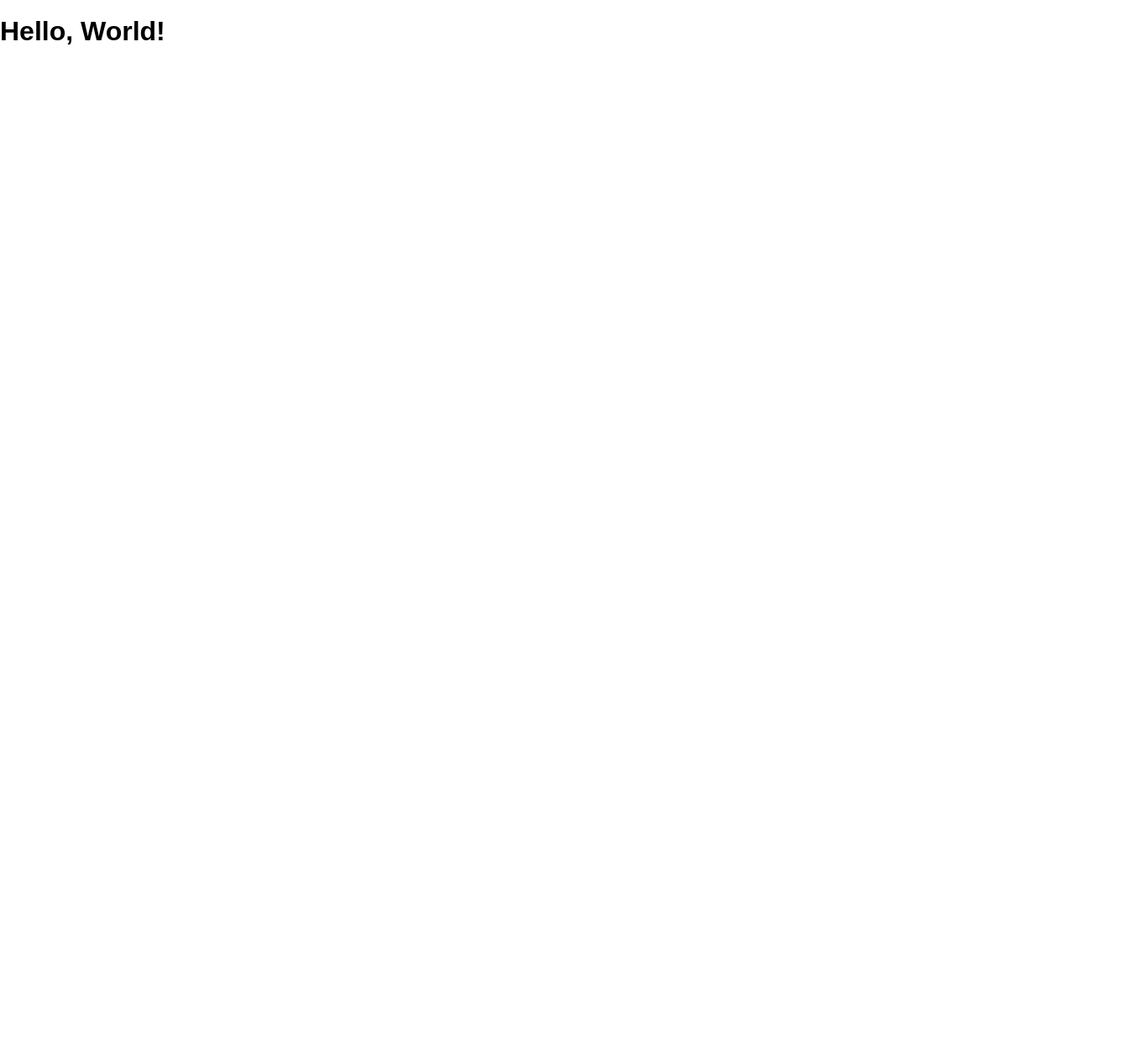
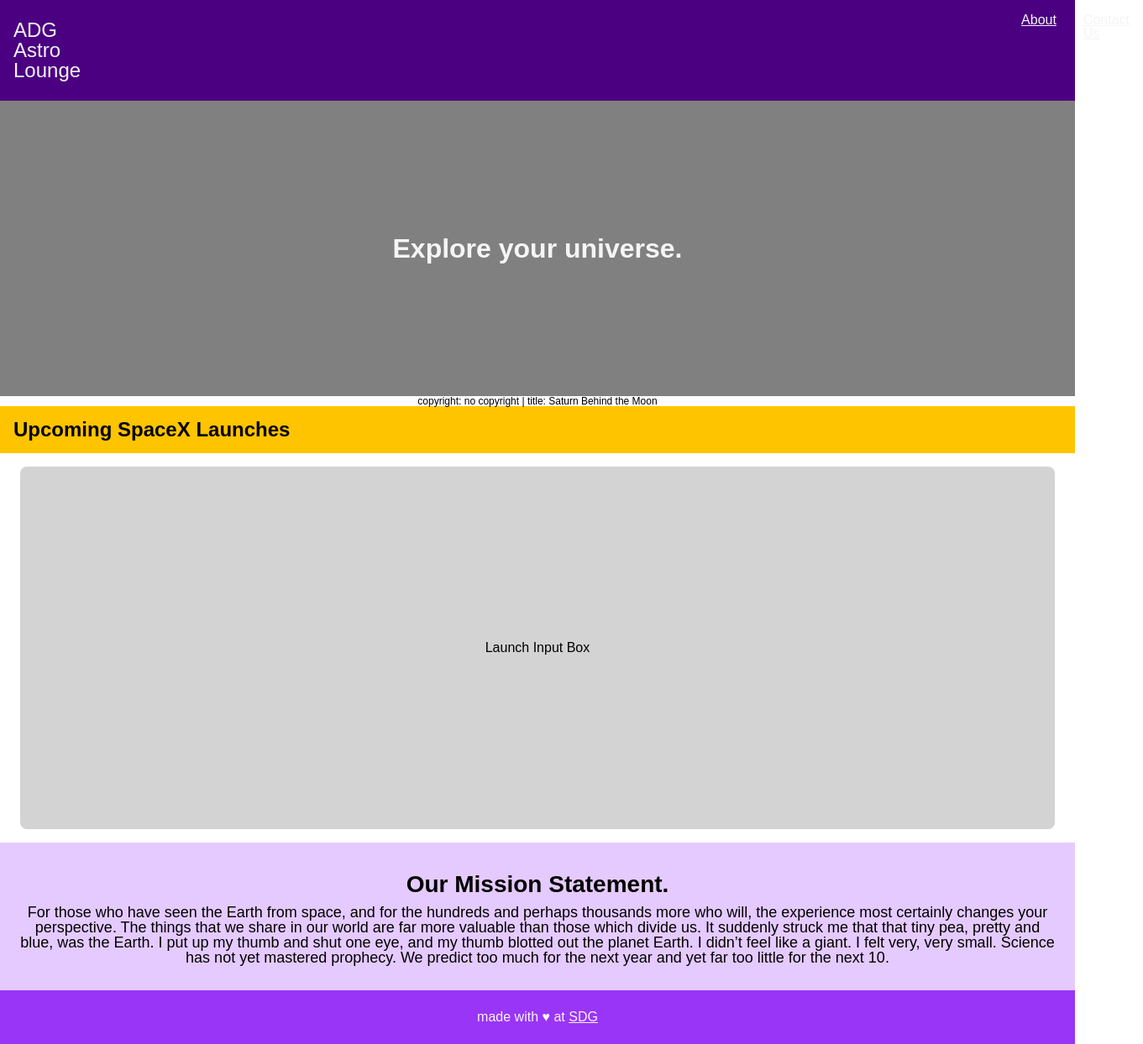
Before and after one commit to nadiapolonia/astro, a website: page public/index.html in a window 1280 px wide. Shown: the whole page at 84% size, 1361 px wide, since content can reach past the window. Before the commit the page ends 821 px from the top, so only its background shows below. Drawn offline with Linux system fonts and the light colour scheme.

Commit message:
html made

```diff
--- a/public/index.html
+++ b/public/index.html
@@ -1,14 +1,53 @@
 <!DOCTYPE html>
 <html>
   <head lang="en">
-    <meta charset="UTF-8">
-    <meta name="viewport" content="width=device-width, initial-scale=1">
+    <meta charset="UTF-8" />
+    <meta name="viewport" content="width=device-width, initial-scale=1" />
     <title>astro</title>
-    <link rel="shortcut icon" href="/favicon.ico">
-    <link rel="stylesheet" href="/screen.css">
+    <link rel="shortcut icon" href="/favicon.ico" />
+    <link rel="stylesheet" href="/screen.css" />
   </head>
   <body>
-    <h1 class='hello-world'></h1>
+    <header class="top-header">
+      <div class="top-section">
+        <p>ADG Astro Lounge</p>
+        <div class="menu">
+          <div class="about">
+            <p><a href="">About</a></p>
+          </div>
+          <div class="contact">
+            <p><a href="">Contact Us</a></p>
+          </div>
+        </div>
+      </div>
+    </header>
+    <div>
+      <header class="pic">Explore your universe.</header>
+      <footer class="pic-footer">
+        copyright: no copyright | title: Saturn Behind the Moon
+      </footer>
+    </div>
+    <header class="space-launch">Upcoming SpaceX Launches</header>
+    <div class="middle-section">
+      <article class="launch-input">Launch Input Box</article>
+    </div>
+    <div class="mission">
+      <h2>Our Mission Statement.</h2>
+      <p class="mission-p">
+        For those who have seen the Earth from space, and for the hundreds and
+        perhaps thousands more who will, the experience most certainly changes
+        your perspective. The things that we share in our world are far more
+        valuable than those which divide us. It suddenly struck me that that
+        tiny pea, pretty and blue, was the Earth. I put up my thumb and shut one
+        eye, and my thumb blotted out the planet Earth. I didn’t feel like a
+        giant. I felt very, very small. Science has not yet mastered prophecy.
+        We predict too much for the next year and yet far too little for the
+        next 10.
+      </p>
+    </div>
+    <div class="footer">
+      <footer>made with ♥ at <a href="https://suncoast.io/">SDG</a></footer>
+    </div>
     <script src="/main.js" charset="utf-8"></script>
   </body>
 </html>
--- a/public/screen.css
+++ b/public/screen.css
@@ -10,3 +10,107 @@ body {
   margin: 0;
   min-height: 100%;
 }
+
+p {
+  padding-right: 1rem;
+  padding-left: 1rem;
+}
+
+h2 {
+  margin-bottom: -0.5rem;
+  font-size: 28px;
+}
+
+.pic {
+  height: 22rem;
+  background-color: gray;
+  display: flex;
+  justify-content: center;
+  align-items: center;
+  font-size: 32px;
+  color: whitesmoke;
+  font-weight: bold;
+}
+.pic-footer {
+  text-align: center;
+  font-size: 12px;
+}
+
+.top-header {
+  background-color: indigo;
+  display: flex;
+  color: whitesmoke;
+  font-size: 24px;
+}
+
+.top-section {
+  display: flex;
+}
+
+a {
+  color: inherit;
+}
+.menu {
+  display: flex;
+  margin-left: 68rem;
+  margin-top: 0rem;
+  font-size: 16px;
+}
+.about:hover {
+  background-color: rgb(255, 196, 0);
+}
+
+.contact:hover {
+  background-color: rgb(255, 196, 0);
+}
+.middle-section {
+  display: flex;
+  flex-direction: column;
+  align-items: center;
+}
+
+.space-launch {
+  background-color: rgb(255, 196, 0);
+  padding: 1rem;
+  font-size: 24px;
+  font-weight: bold;
+}
+
+.launch-input {
+  text-align: center;
+  margin-top: 1rem;
+  background-color: lightgray;
+  width: 75rem;
+  height: 25rem;
+  border-radius: 0.5rem;
+  padding: 1rem;
+  display: flex;
+  justify-content: center;
+  align-items: center;
+}
+
+.mission {
+  background-color: rgb(229, 202, 255);
+  height: 10rem;
+  text-align: center;
+  display: flex;
+  align-items: center;
+  justify-content: center;
+  flex-direction: column;
+  margin-top: 1rem;
+  padding: 0.5rem;
+}
+
+.mission-p {
+  font-size: 18px;
+}
+
+.footer {
+  height: 4rem;
+  display: flex;
+  align-items: center;
+  align-content: center;
+  justify-content: center;
+  background-color: rgb(153, 53, 247);
+  color: whitesmoke;
+}
```
